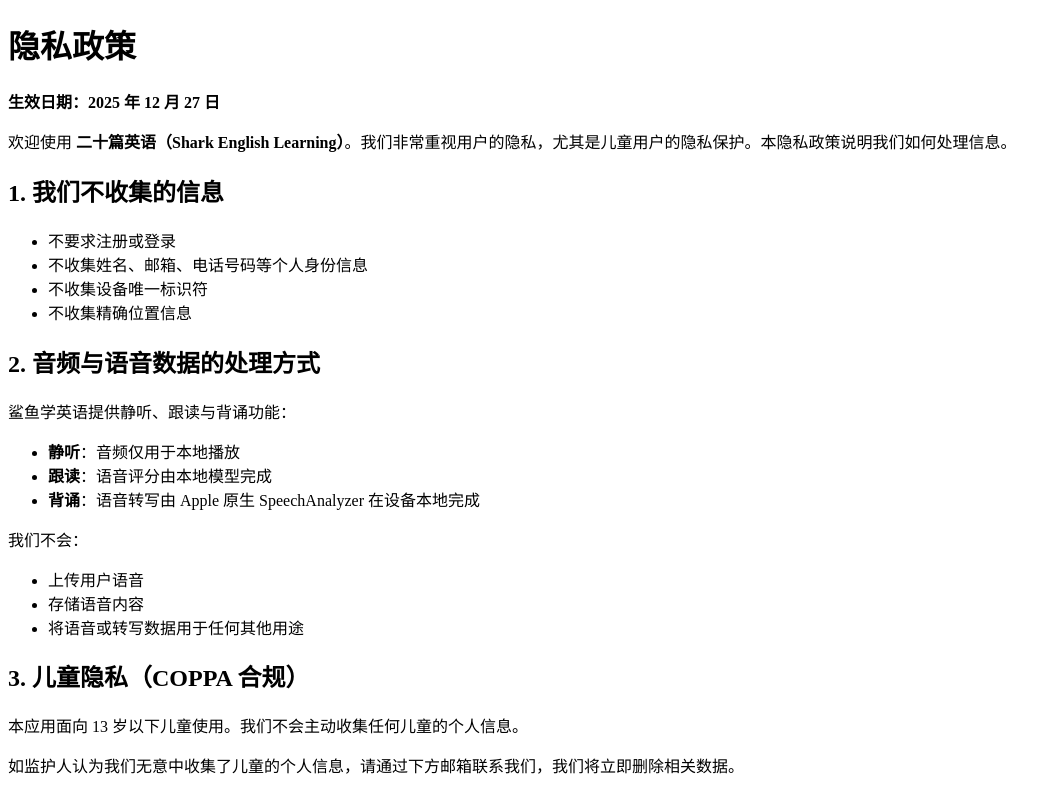
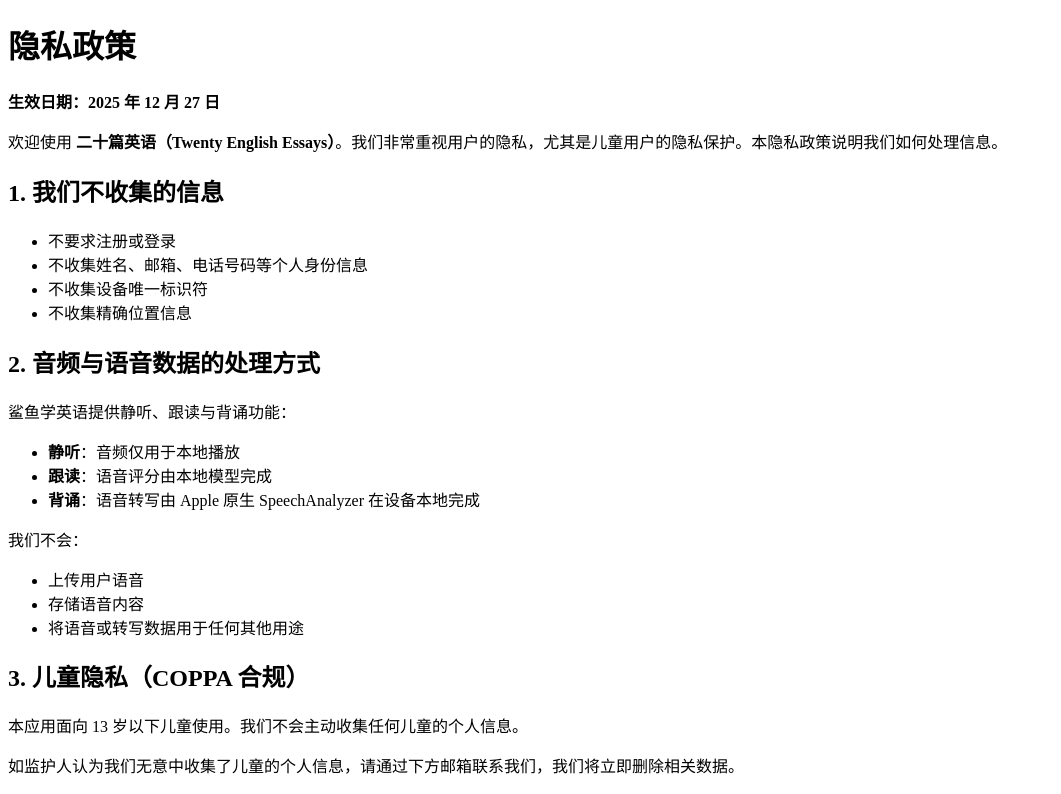
Before and after one commit to zhangpeiwhut/shark-english-legal, a plain HTML site: page privacy.html in a window 1280 px wide. Shown: the top 794 px of the page, without its empty margins (0-1061 px from the left). Drawn offline with Linux system fonts and the light colour scheme.

Commit message:
fix: bug

```diff
--- a/privacy.html
+++ b/privacy.html
@@ -9,7 +9,7 @@
 <h1>隐私政策</h1>
 <p><strong>生效日期：2025 年 12 月 27 日 </strong></p>
 
-<p>欢迎使用 <strong>二十篇英语（Shark English Learning）</strong>。我们非常重视用户的隐私，尤其是儿童用户的隐私保护。本隐私政策说明我们如何处理信息。</p>
+<p>欢迎使用 <strong>二十篇英语（Twenty English Essays）</strong>。我们非常重视用户的隐私，尤其是儿童用户的隐私保护。本隐私政策说明我们如何处理信息。</p>
 
 <h2>1. 我们不收集的信息</h2>
 <ul>
```
